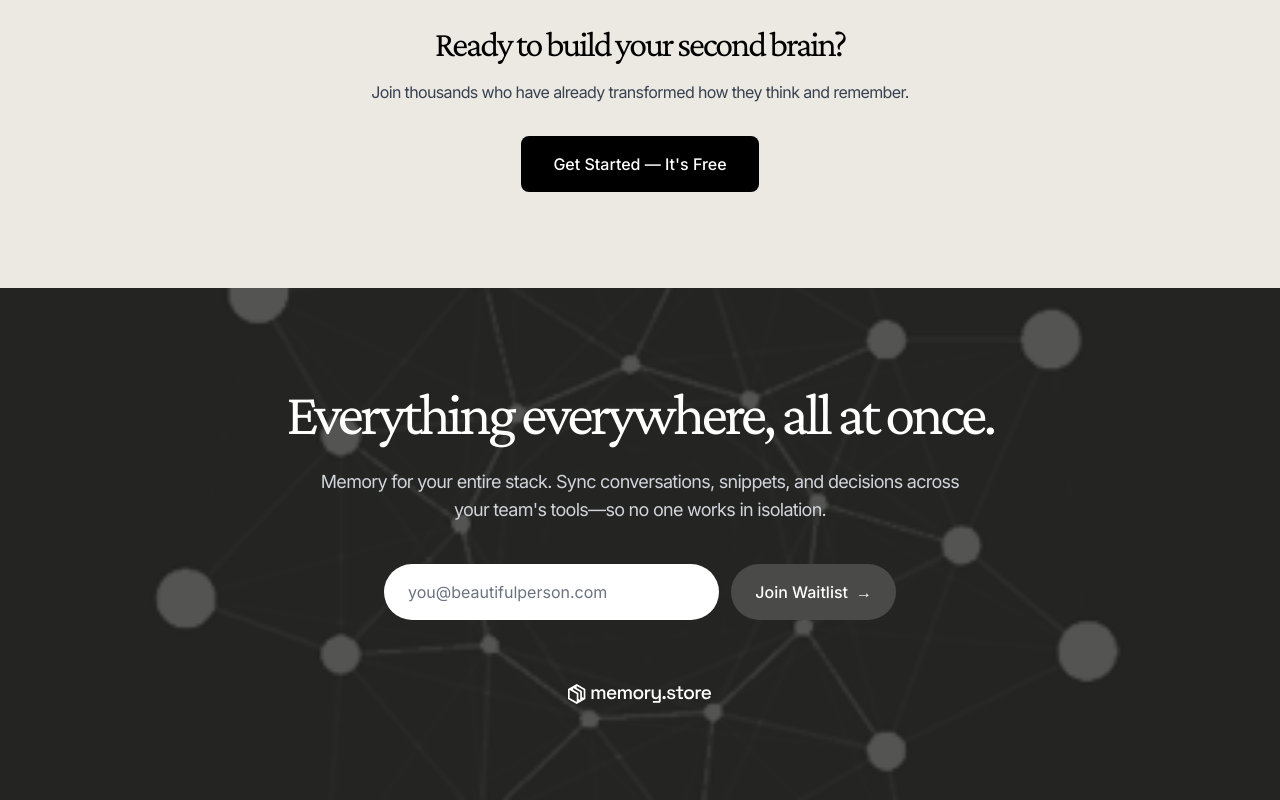
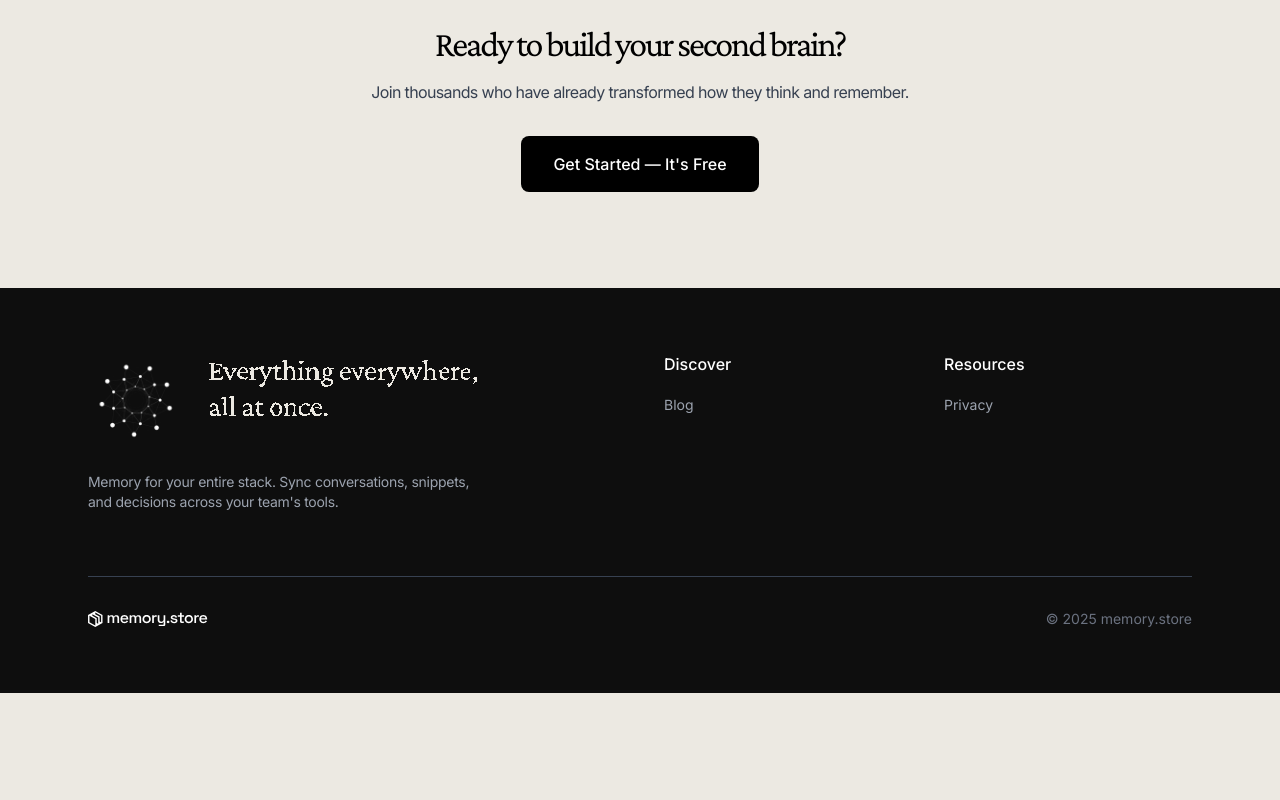
Before and after one commit to yagna2652/landingpage, a Next.js app: page / in a window 1280 px wide. Shown: the part 3738-4538 px from the top of the page. After the commit the page ends 4431 px from the top, so only its background shows below. Built offline with nearby package versions, Linux system fonts and the light colour scheme.

Commit message:
Add Footer component, privacy page, ink bleed effect, and dark footer with navigation

```diff
--- a/src/app/blog/[slug]/page.tsx
+++ b/src/app/blog/[slug]/page.tsx
@@ -3,6 +3,7 @@ import { notFound } from "next/navigation";
 import { client, postQuery, relatedPostsQuery, urlFor } from "@/lib/sanity";
 import type { Post } from "@/lib/sanity";
 import { Header } from "@/components/Header";
+import { Footer } from "@/components/Footer";
 
 // Demo post content
 const demoPostContent: Record<string, Post & { content: string; readTime: string }> = {
@@ -302,6 +303,8 @@ export default async function BlogPostPage({
           <span>←</span> Back to all posts
         </Link>
       </div>
+
+      <Footer />
     </main>
   );
 }
--- a/src/app/blog/page.tsx
+++ b/src/app/blog/page.tsx
@@ -2,6 +2,7 @@ import Link from "next/link";
 import { client, postsQuery, featuredPostQuery, urlFor } from "@/lib/sanity";
 import type { Post } from "@/lib/sanity";
 import { Header } from "@/components/Header";
+import { Footer } from "@/components/Footer";
 
 // Demo posts for when Sanity is not configured
 const demoPosts: (Post & { readTime: string })[] = [
@@ -212,17 +213,7 @@ export default async function BlogPage() {
         </div>
       </div>
 
-      {/* Footer */}
-      <footer className="py-8 text-center">
-        <div className="flex justify-center gap-6 text-sm text-gray-600">
-          <a href="#" className="hover:text-black">Privacy</a>
-          <a href="#" className="hover:text-black">Terms</a>
-          <a href="#" className="hover:text-black">Contact</a>
-        </div>
-        <p className="mt-4 text-sm text-gray-500">
-          © 2025 memory.store
-        </p>
-      </footer>
+      <Footer />
     </main>
   );
 }
--- a/src/app/page.tsx
+++ b/src/app/page.tsx
@@ -1,6 +1,8 @@
 import Image from "next/image";
 import { FeatureCard } from "@/components/FeatureCard";
 import { Header } from "@/components/Header";
+import { InkBleedFilter } from "@/components/InkBleedFilter";
+import { Footer } from "@/components/Footer";
 
 export default function Home() {
   return (
@@ -158,53 +160,7 @@ export default function Home() {
         </div>
       </section>
 
-      {/* Footer */}
-      <footer className="relative overflow-hidden py-24">
-        {/* Background GIF */}
-        <div className="absolute inset-0">
-          <Image
-            src="/everything-everywhere.gif"
-            alt=""
-            fill
-            className="object-cover"
-            unoptimized
-          />
-          {/* Dark overlay */}
-          <div className="absolute inset-0 bg-[#2a2a28]/80" />
-        </div>
-        <div className="relative mx-auto max-w-3xl px-6 text-center">
-          <h2 className="font-serif text-4xl tracking-[-0.06em] text-white md:text-5xl lg:text-6xl">
-            Everything everywhere, all at once.
-          </h2>
-          <p className="mx-auto mt-6 max-w-2xl text-lg tracking-[-0.04em] text-gray-300">
-            Memory for your entire stack. Sync conversations, snippets, and decisions across your team&apos;s tools—so no one works in isolation.
-          </p>
-
-          {/* Email signup form */}
-          <div className="mx-auto mt-10 flex max-w-lg flex-col gap-3 sm:flex-row">
-            <input
-              type="email"
-              placeholder="you@beautifulperson.com"
-              className="flex-1 rounded-full bg-white px-6 py-4 text-gray-900 placeholder-gray-500 outline-none focus:ring-2 focus:ring-white/50"
-            />
-            <button className="inline-flex items-center justify-center gap-2 rounded-full bg-[#4a4a48] px-6 py-4 font-medium text-white transition-colors hover:bg-[#5a5a58]">
-              Join Waitlist
-              <span>→</span>
-            </button>
-          </div>
-
-          {/* Brand */}
-          <div className="mt-16 flex justify-center">
-            <Image
-              src="/logo.svg"
-              alt="memory.store"
-              width={144}
-              height={20}
-              className="brightness-0 invert"
-            />
-          </div>
-        </div>
-      </footer>
+      <Footer />
     </main>
   );
 }
--- /dev/null
+++ b/src/app/privacy/page.tsx
@@ -0,0 +1,80 @@
+import Image from "next/image";
+import { Header } from "@/components/Header";
+import { Footer } from "@/components/Footer";
+
+export default function PrivacyPage() {
+  return (
+    <main className="min-h-screen bg-[#e8e5de]">
+      <Header variant="blog" />
+
+      {/* Main Content Card */}
+      <div className="px-4 pb-8 pt-4 md:px-8">
+        <div className="mx-auto max-w-5xl overflow-hidden rounded-[2.5rem] bg-[#f3f1eb]">
+
+          {/* Privacy Header */}
+          <header className="px-8 pb-12 pt-24 text-center md:px-16 md:pt-32">
+            <p className="text-xs tracking-widest text-gray-400">
+              LEGAL
+            </p>
+            <h1 className="mt-4 font-serif text-5xl tracking-[-0.06em] text-black md:text-6xl lg:text-7xl">
+              Privacy
+            </h1>
+            <p className="mx-auto mt-6 max-w-lg text-lg text-gray-600">
+              How we handle and protect your data.
+            </p>
+          </header>
+
+          {/* Featured Image */}
+          <div className="px-8 md:px-16">
+            <div className="aspect-[4/5] max-w-md mx-auto overflow-hidden rounded-2xl">
+              <Image
+                src="/privacy.jpeg"
+                alt="Privacy illustration"
+                width={600}
+                height={750}
+                className="h-full w-full object-cover"
+              />
+            </div>
+            <p className="mt-3 text-center text-xs text-gray-400">
+              Illustration by{" "}
+              <a
+                href="https://instagram.com/theshortladder"
+                target="_blank"
+                rel="noopener noreferrer"
+                className="underline hover:text-gray-600"
+              >
+                @theshortladder
+              </a>
+            </p>
+          </div>
+
+          {/* Privacy Content */}
+          <section className="border-t border-gray-100 px-6 py-16 md:px-8 md:py-24">
+            <div className="mx-auto max-w-[34em]">
+              <p className="mb-8 font-serif text-[1.3rem] leading-[1.58] tracking-[-0.04em] text-[#111] antialiased">
+                We take the privacy of your data extremely seriously.
+              </p>
+
+              <p className="mb-6 font-serif text-[1.3rem] leading-[1.58] tracking-[-0.04em] text-[#111] antialiased">
+                Your data is never used to train AI models. We&apos;ll never sell your data to third parties. You can delete your account and all your data at any time.
+              </p>
+
+              <p className="font-serif text-[1.3rem] leading-[1.58] tracking-[-0.04em] text-[#111] antialiased">
+                We&apos;re proud to share that Memory store was not vibe coded. Memory store is built by engineers who&apos;ve built enterprise-grade software that has stood the test of time. We use industry standard security and encryption practices to safeguard your data.
+              </p>
+            </div>
+          </section>
+
+          {/* Footer section */}
+          <section className="border-t border-gray-100 px-8 py-12 text-center md:px-16">
+            <p className="text-sm text-gray-500">
+              Last updated: December 2024
+            </p>
+          </section>
+        </div>
+      </div>
+
+      <Footer />
+    </main>
+  );
+}
--- /dev/null
+++ b/src/components/Footer.tsx
@@ -0,0 +1,79 @@
+import Image from "next/image";
+import { InkBleedFilter } from "./InkBleedFilter";
+
+export function Footer() {
+  return (
+    <footer className="bg-[#0e0e0e] py-16">
+      <div className="mx-auto max-w-6xl px-6">
+        {/* Main footer content */}
+        <div className="grid grid-cols-1 gap-12 md:grid-cols-12">
+          {/* Left side - GIF and tagline */}
+          <div className="md:col-span-6">
+            <div className="flex items-start gap-6">
+              {/* Small GIF */}
+              <div className="relative h-24 w-24 flex-shrink-0 overflow-hidden rounded-xl">
+                <Image
+                  src="/everything-everywhere.gif"
+                  alt=""
+                  fill
+                  className="object-cover"
+                  unoptimized
+                />
+              </div>
+              {/* Tagline */}
+              <div>
+                <InkBleedFilter />
+                <h2
+                  className="font-serif text-2xl font-normal tracking-[-0.02em] text-[#ece9e2] md:text-3xl"
+                  style={{ filter: "url(#ink-bleed)" }}
+                >
+                  Everything everywhere,<br />all at once.
+                </h2>
+              </div>
+            </div>
+            <p className="mt-6 max-w-sm text-sm tracking-[-0.02em] text-gray-400">
+              Memory for your entire stack. Sync conversations, snippets, and decisions across your team&apos;s tools.
+            </p>
+          </div>
+
+          {/* Right side - Navigation columns */}
+          <div className="grid grid-cols-2 gap-8 md:col-span-6 md:justify-end">
+            {/* Discover */}
+            <div>
+              <h3 className="font-medium text-white">Discover</h3>
+              <ul className="mt-4 space-y-3">
+                <li>
+                  <a href="/blog" className="text-sm text-gray-400 transition-colors hover:text-white">
+                    Blog
+                  </a>
+                </li>
+              </ul>
+            </div>
+
+            {/* Resources */}
+            <div>
+              <h3 className="font-medium text-white">Resources</h3>
+              <ul className="mt-4 space-y-3">
+                <li>
+                  <a href="/privacy" className="text-sm text-gray-400 transition-colors hover:text-white">
+                    Privacy
+                  </a>
+                </li>
+              </ul>
+            </div>
+          </div>
+        </div>
+
+        {/* Bottom bar */}
+        <div className="mt-16 flex flex-col items-center justify-between gap-4 border-t border-gray-700 pt-8 md:flex-row">
+          <div className="flex items-center gap-6">
+            <Image src="/logo.svg" alt="memory.store" width={120} height={16} className="brightness-0 invert" />
+          </div>
+          <p className="text-sm text-gray-500">
+            © 2025 memory.store
+          </p>
+        </div>
+      </div>
+    </footer>
+  );
+}
--- /dev/null
+++ b/src/components/InkBleedFilter.tsx
@@ -0,0 +1,20 @@
+export function InkBleedFilter() {
+  return (
+    <svg className="absolute h-0 w-0">
+      <defs>
+        <filter id="ink-bleed" x="-20%" y="-20%" width="140%" height="140%">
+          {/* Organic noise for edge warping */}
+          <feTurbulence type="fractalNoise" baseFrequency="0.04" numOctaves="3" result="noise" />
+          {/* Displacement to warp edges */}
+          <feDisplacementMap in="SourceGraphic" in2="noise" scale="3" xChannelSelector="R" yChannelSelector="G" result="displaced" />
+          {/* Slight blur for ink soak effect */}
+          <feGaussianBlur in="displaced" stdDeviation="0.5" result="blurred" />
+          {/* Sharpen alpha to crisp up edges */}
+          <feComponentTransfer>
+            <feFuncA type="discrete" tableValues="0 1" />
+          </feComponentTransfer>
+        </filter>
+      </defs>
+    </svg>
+  );
+}
```
Also changed, not shown: public/privacy.jpeg (added).
